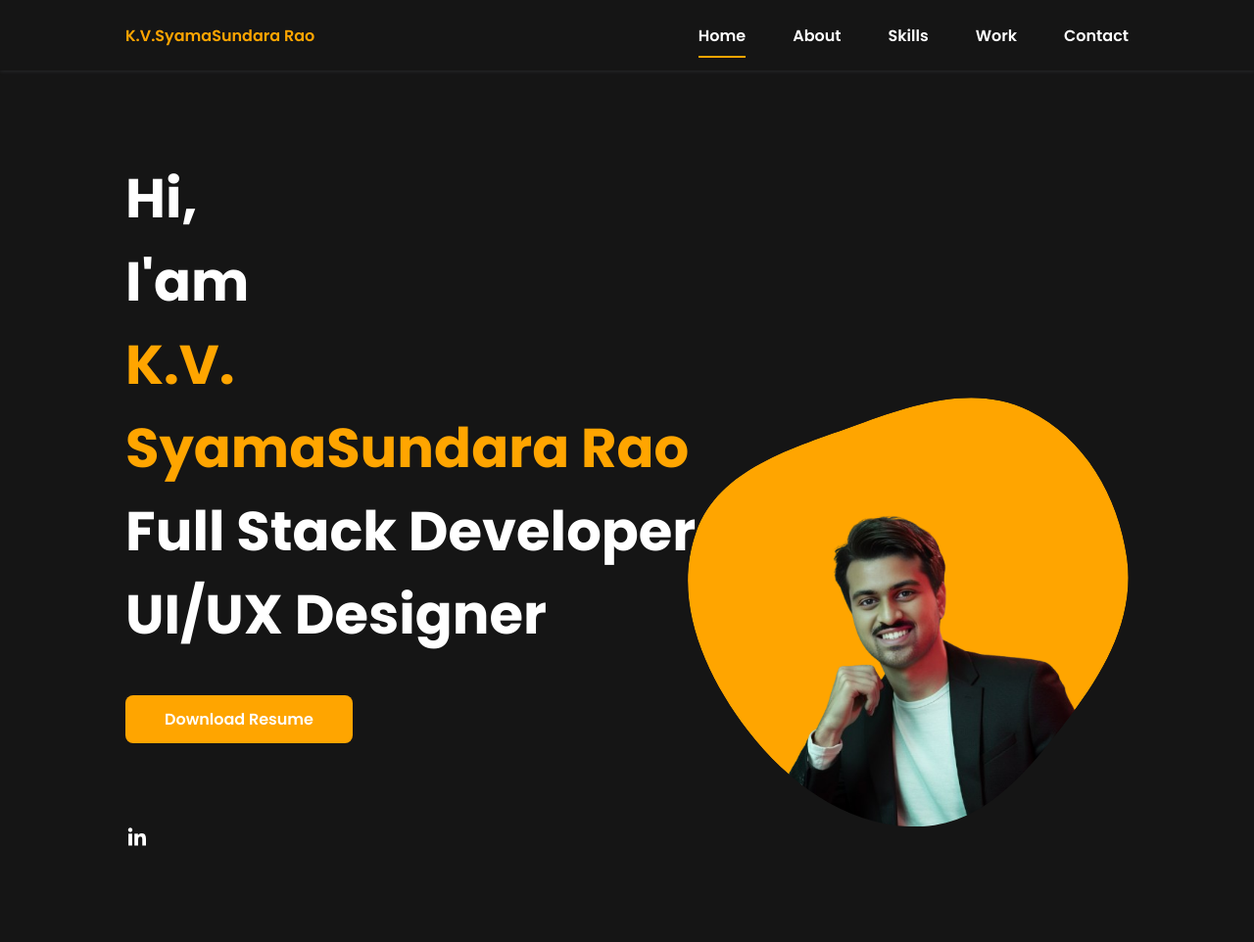
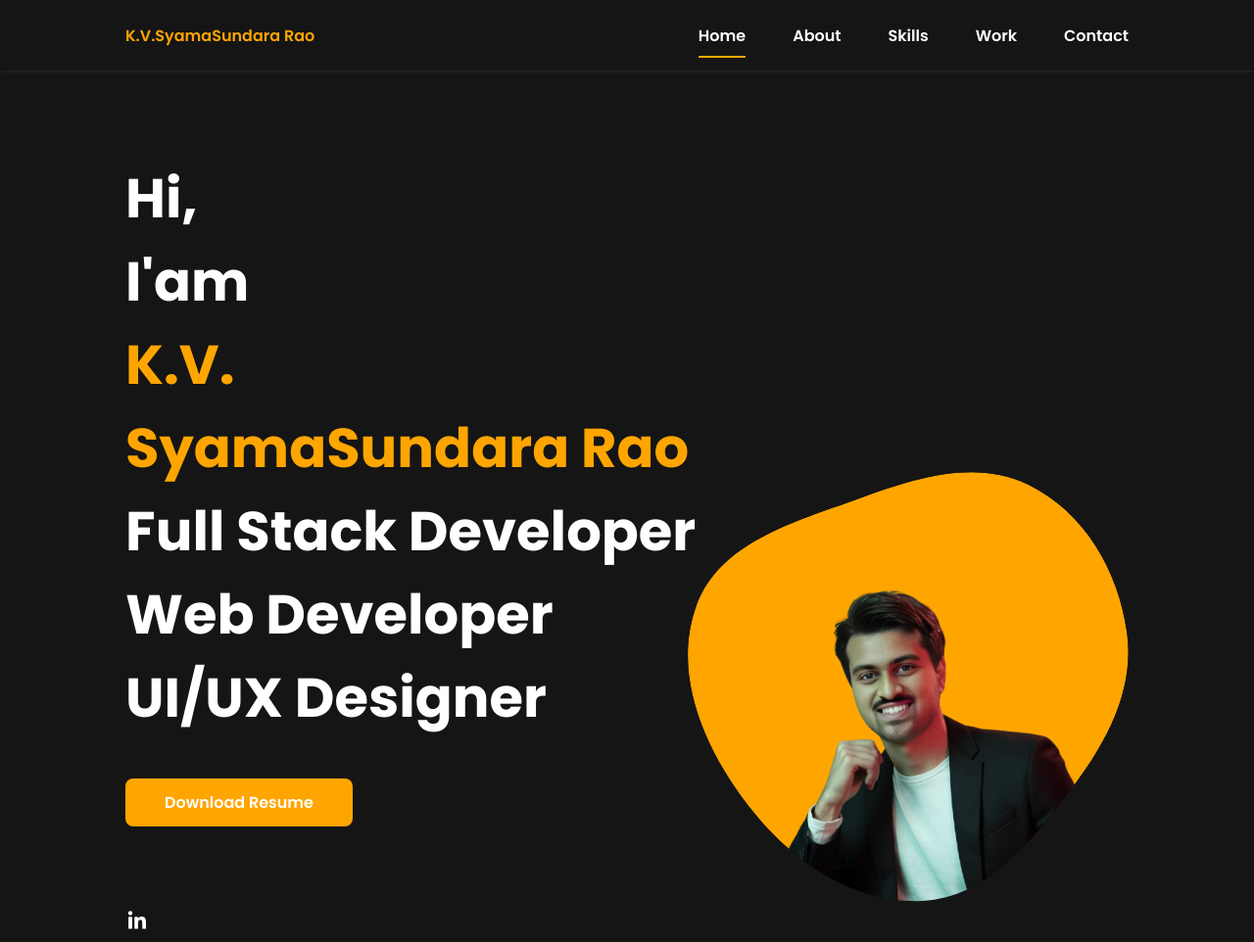
Before and after one commit to SyamSundarKV/portfolio-basic, a plain HTML site: page index.html in a window 1280 px wide. Shown: the top 962 px of the page at 98% size. Drawn offline with nearby package versions, Linux system fonts and the light colour scheme.

Commit message:
Update index.html

```diff
--- a/index.html
+++ b/index.html
@@ -40,7 +40,7 @@
             <!--===== HOME =====-->
             <section class="home bd-grid" id="home">
                 <div class="home__data">
-                    <h1 class="home__title">Hi,<br>I'am <span class="home__title-color"><br>K.V.<br>SyamaSundara Rao</span><br>Full Stack Developer <br> UI/UX Designer</h1>
+                    <h1 class="home__title">Hi,<br>I'am <span class="home__title-color"><br>K.V.<br>SyamaSundara Rao</span><br>Full Stack Developer <br>Web Developer<br> UI/UX Designer</h1>
 
                     <a href="Syam Sundar KV Resume.pdf" class="button">Download Resume</a>
                 </div>
```
